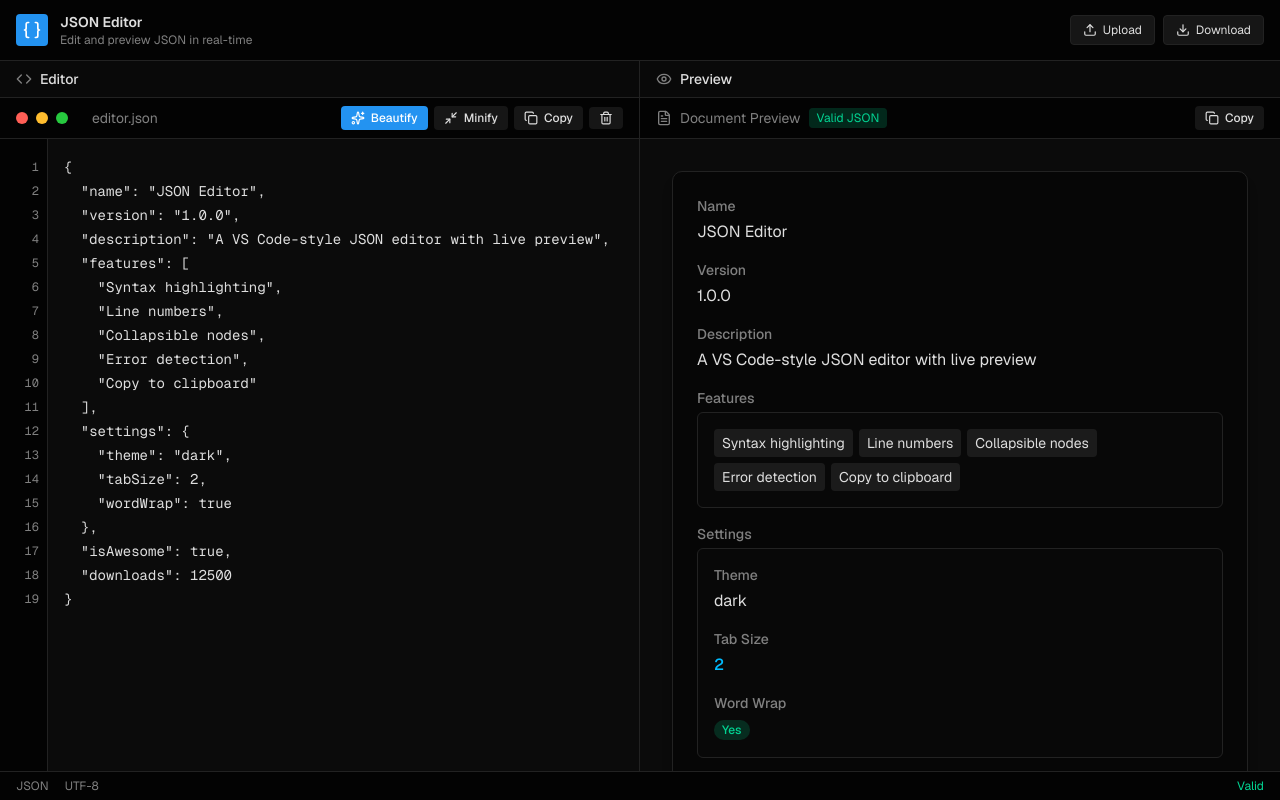
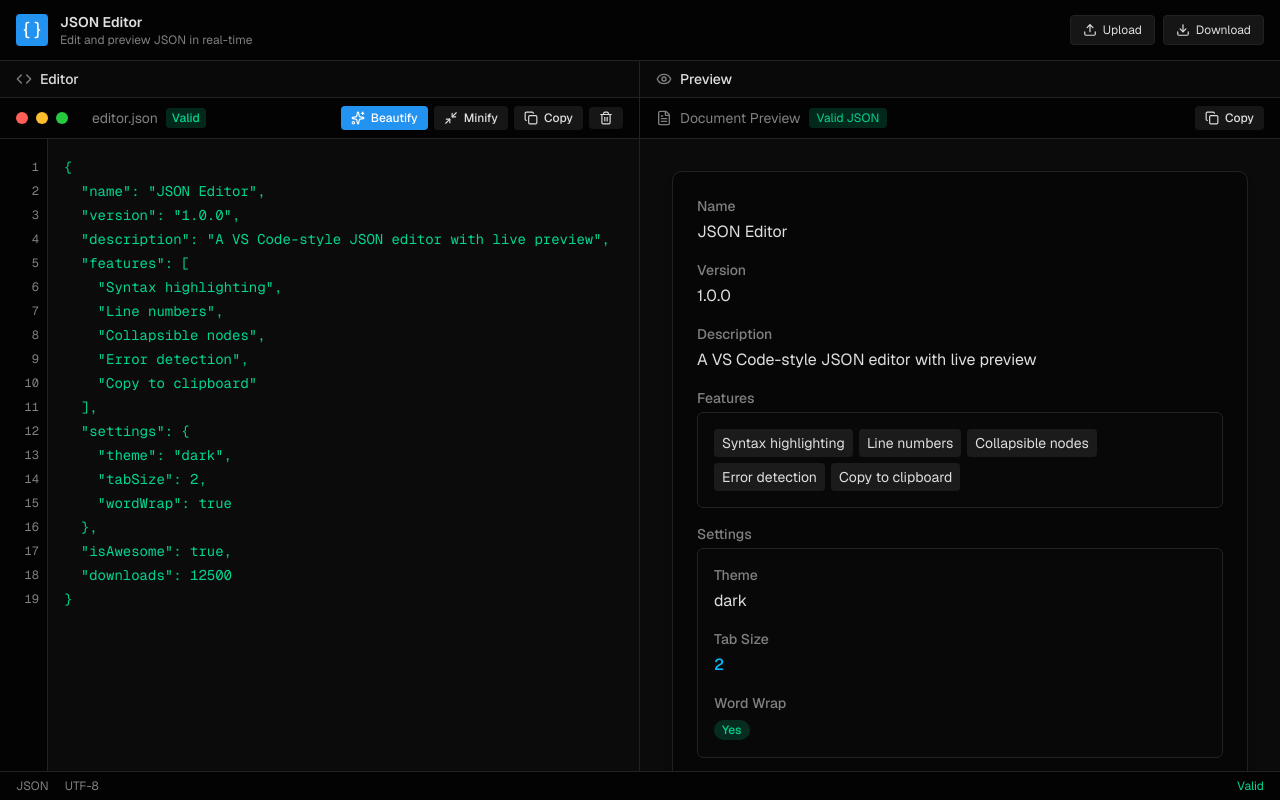
Before and after one commit to Gongchampou/json-converter, a Next.js app: page / in a window 1280 px wide. Built offline with nearby package versions, Linux system fonts and the light colour scheme.

Commit message:
feat: add JSON validation color and status badge feedback\n\nAdd text color change for valid/invalid JSON and status badge indicator

```diff
--- a/components/json-editor.tsx
+++ b/components/json-editor.tsx
@@ -98,6 +98,15 @@ export function JsonEditor({ value, onChange, error }: JsonEditorProps) {
           <div className="flex size-3 items-center justify-center rounded-full bg-[#27c93f]" />
         </div>
         <span className="ml-4 text-sm text-muted-foreground">editor.json</span>
+        {value && (
+          <span className={`rounded px-1.5 py-0.5 text-xs font-medium ${
+            isValidJson
+              ? "bg-emerald-500/20 text-emerald-400"
+              : "bg-red-500/20 text-red-400"
+          }`}>
+            {isValidJson ? "Valid" : "Invalid"}
+          </span>
+        )}
 
         {/* Editor action buttons */}
         <div className="ml-auto flex items-center gap-1.5">
@@ -166,7 +175,9 @@ export function JsonEditor({ value, onChange, error }: JsonEditorProps) {
           onChange={(e) => onChange(e.target.value)}
           onKeyDown={handleKeyDown}
           spellCheck={false}
-          className="min-h-0 flex-1 resize-none overflow-y-auto bg-card p-4 font-mono text-sm leading-6 text-foreground outline-none placeholder:text-muted-foreground"
+          className={`min-h-0 flex-1 resize-none overflow-y-auto bg-card p-4 font-mono text-sm leading-6 outline-none placeholder:text-muted-foreground ${
+            !value ? "text-foreground" : isValidJson ? "text-emerald-400" : "text-red-400"
+          }`}
           placeholder="Enter your JSON here..."
         />
       </div>
```
